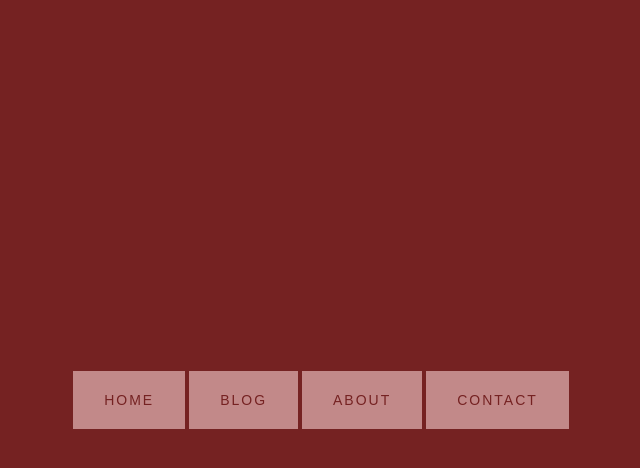
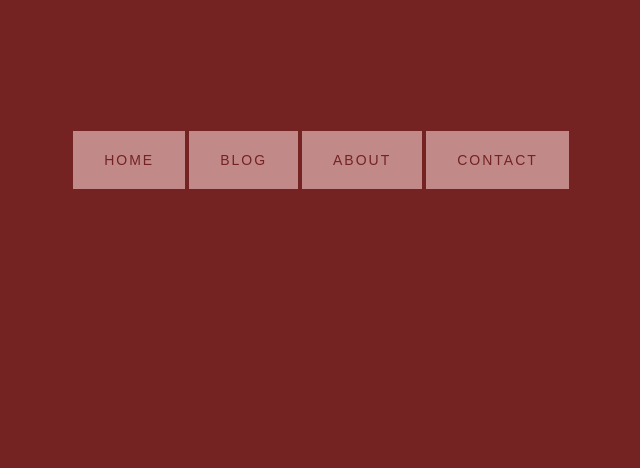
Before and after one commit to adeelalam/navbar-animated, a plain HTML site: page index.html in a window 1280 px wide. Shown: the whole page, without its empty margins (319-959 px from the left). Drawn offline with Linux system fonts and the light colour scheme.

Commit message:
Changed navbar postion

```diff
--- a/style.css
+++ b/style.css
@@ -11,7 +11,7 @@ body {
   flex-direction: column;
   align-items: center;
   justify-content: center;
-  height: 100vh;
+  height: 40vh;
   overflow: hidden;
   margin: 0;
 }
```
